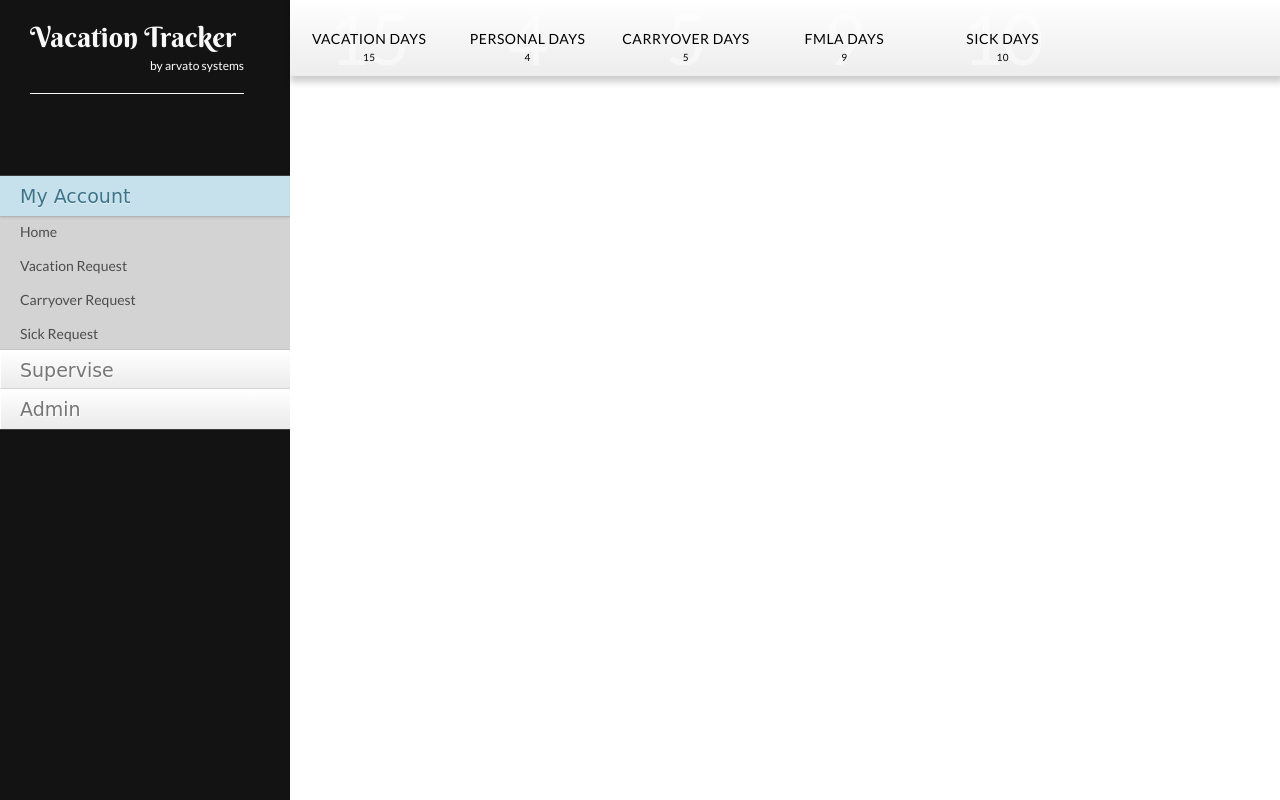
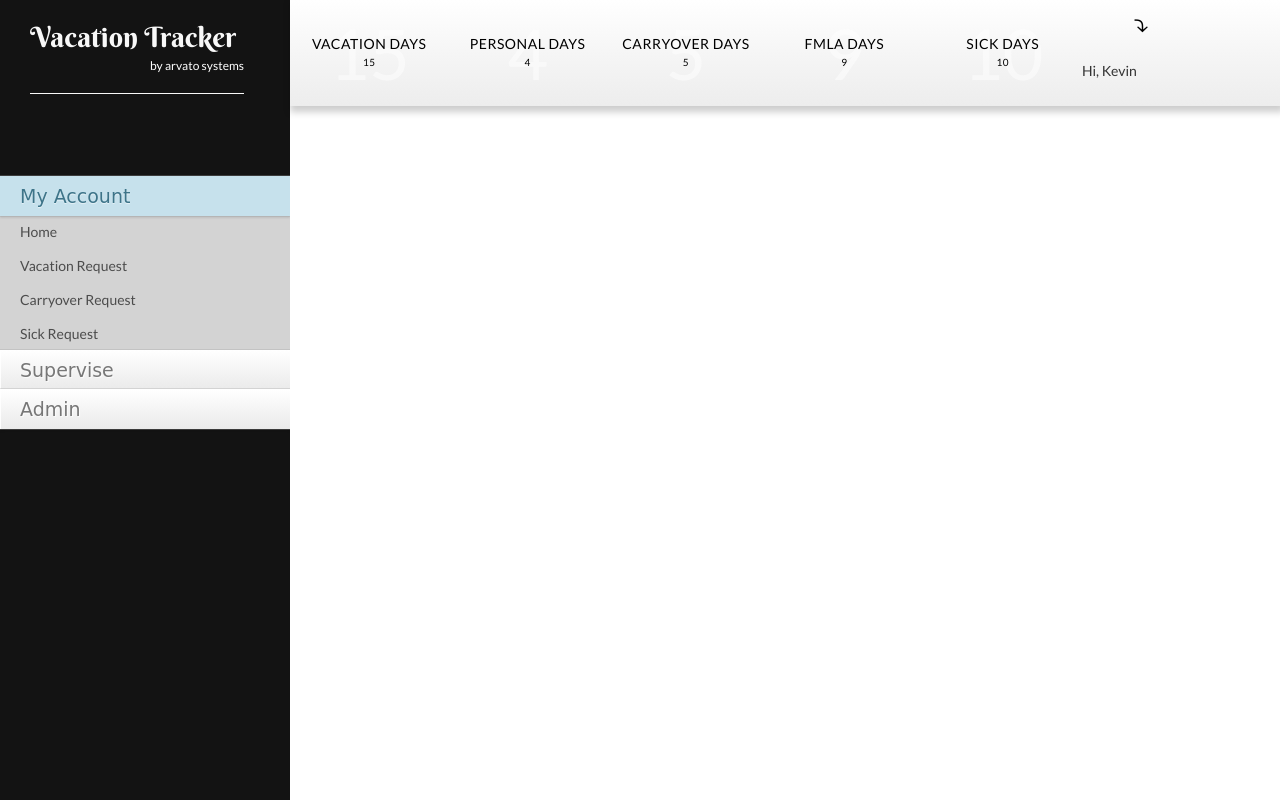
Before and after one commit to kevinthomas046/Site, a plain HTML site: page index.html in a window 1280 px wide. Drawn offline with Linux system fonts and the light colour scheme; a web font is replaced by a local one.

Commit message:
Top express request icons and bar styling

```diff
--- a/css/layout.css
+++ b/css/layout.css
@@ -104,3 +104,26 @@
 	img.scale-with-grid {
 		max-width: 100%;
 		height: auto; }
+
+/* #Fonts
+================================================== */
+	@font-face {
+		font-family: 'IconicStroke';
+		src: url('../fonts/iconic_stroke.eot');
+		src: local('IconicStroke'),
+			url('../fonts/iconic_stroke.svg#iconic') format('svg'),
+			url('iconic_stroke.otf') format('opentype');
+	}
+	.iconic {
+		font-family: 'IconicStroke';
+		font-size: 26px;
+	}
+	.vacation:before {
+		content: '\e070';
+	}
+	.carryover:before {
+		content: '\2935';
+	}
+	.sick:before {
+		content: '\e078';
+	}
--- a/css/style.css
+++ b/css/style.css
@@ -163,6 +163,7 @@
 ul.vt-top-allowances {
 	list-style: none;
 	width: 80%;
+	margin: 0px;
 }
 .vt-top-allowances li {
 	float: left;
@@ -180,7 +181,7 @@ ul.vt-top-allowances {
 	position: relative;
 	z-index: 2;
 	color: black;
-	padding: 30px 10px 10px;
+	padding: 35px 10px;
 	text-decoration: none;
 	text-transform: uppercase;
 	letter-spacing: 0.5px;
@@ -225,3 +226,36 @@ ul.vt-top-allowances {
 .vt-top-allowances li:hover .allowance-effect {
 	opacity: 1;
 }
+.vt-top-nav-end {
+	width: 20%;
+	display: inline-block;
+}
+ul.vt-top-request {
+	list-style: none;
+	margin-bottom: 60px;
+}
+ul.vt-top-request li {
+	float: left;
+	width: 20%;
+	position: relative;
+	margin-bottom: 0px;
+	-webkit-transition: all 0.4s ease;
+	-moz-transition: all 0.4s ease;
+	-ms-transition: all 0.4s ease;
+}
+ul.vt-top-request li:hover .iconic{
+	color: blue;
+}
+ul.vt-top-request li a {
+	border-top: 0;
+	display: block;
+	text-align: center;
+	position: relative;
+	z-index: 2;
+	color: black;
+	padding: 15px 10px;
+	text-decoration: none;
+	text-transform: uppercase;
+	letter-spacing: 0.5px;
+	overflow: hidden;
+}
--- a/index.html
+++ b/index.html
@@ -117,6 +117,17 @@
 							</div>
 						</li>
 					</ul>
+					<div class="vt-top-nav-end">
+						<ul class="vt-top-request">
+							<li><a href="#" class="iconic vacation"></a></li>
+							<li><a href="#" class="iconic carryover"></a></li>
+							<li><a href="#" class="iconic sick"></a></li>
+						</ul>
+						<div class="vt-top-nav-end-user">
+							<span class="vt-user">Hi, Kevin</span>
+
+						</div>
+					</div>
 				</div>
 				<div class="vt-main-content">
 				</div>
```
Also changed, not shown: fonts/iconic_stroke.otf (added), fonts/iconic_stroke.ttf (added), 1 other file.
